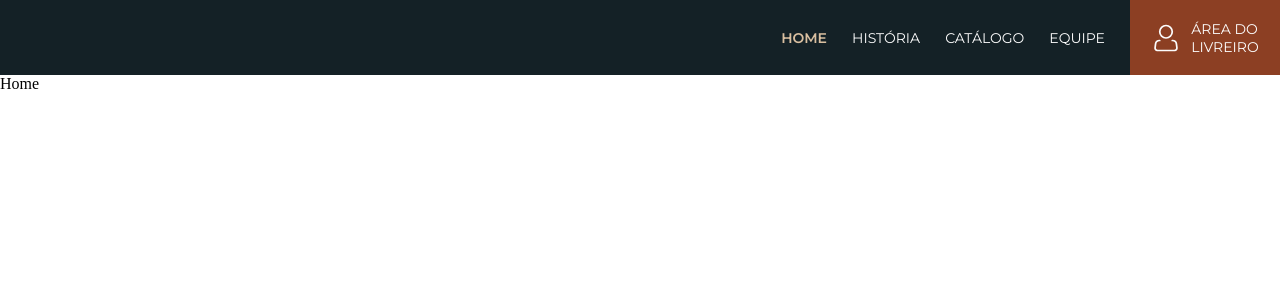
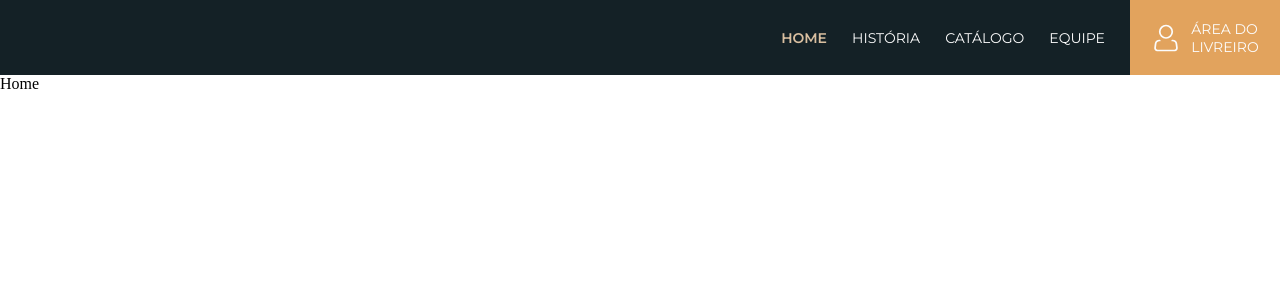
Before and after one commit to vanessacreis/bookstoreapp, a React (Create React App) app: page / in a window 1280 px wide. Shown: the top 300 px of the page. Built offline with nearby package versions, Linux system fonts and the light colour scheme.

Commit message:
Alteração das cores para novo padrão

```diff
--- a/src/Style/globalStyle.js
+++ b/src/Style/globalStyle.js
@@ -1,20 +1,35 @@
 import { createGlobalStyle } from "styled-components";
 
-export const GlobalStyle = createGlobalStyle`
-    *{
-    padding: 0;
-    margin: 0;
-    box-sizing: border-box;
-    }
-`;
 export const colors = {
   name: "colors",
   black: "#0D0D0D",
   white: "#FCFCFC",
   blue: "#142126",
-  links: "#3F1111",
+  red: "#8C1818",
   contrast: "#D9BFA0",
-  orange: "#8C3F23",
-  titles: "'Noto Serif', serif",
+  orange: "#E2A35D",
+  titles: "'Lora', serif",
   text: "'Montserrat', sans-serif",
 };
+
+export const GlobalStyle = createGlobalStyle`
+  *{
+    padding: 0;
+    margin: 0;
+    box-sizing: border-box;
+    ::-webkit-scrollbar {
+      width: 10px;
+      height: 8px;
+    }
+    ::-webkit-scrollbar-track {
+      box-shadow: inset 0 0 5px ${colors.white};
+    }
+    ::-webkit-scrollbar-thumb {
+      background: ${colors.orange};
+    }
+  }
+  html,body{
+    width: 100%;
+    min-height: 100vh;
+  }
+`;
```
